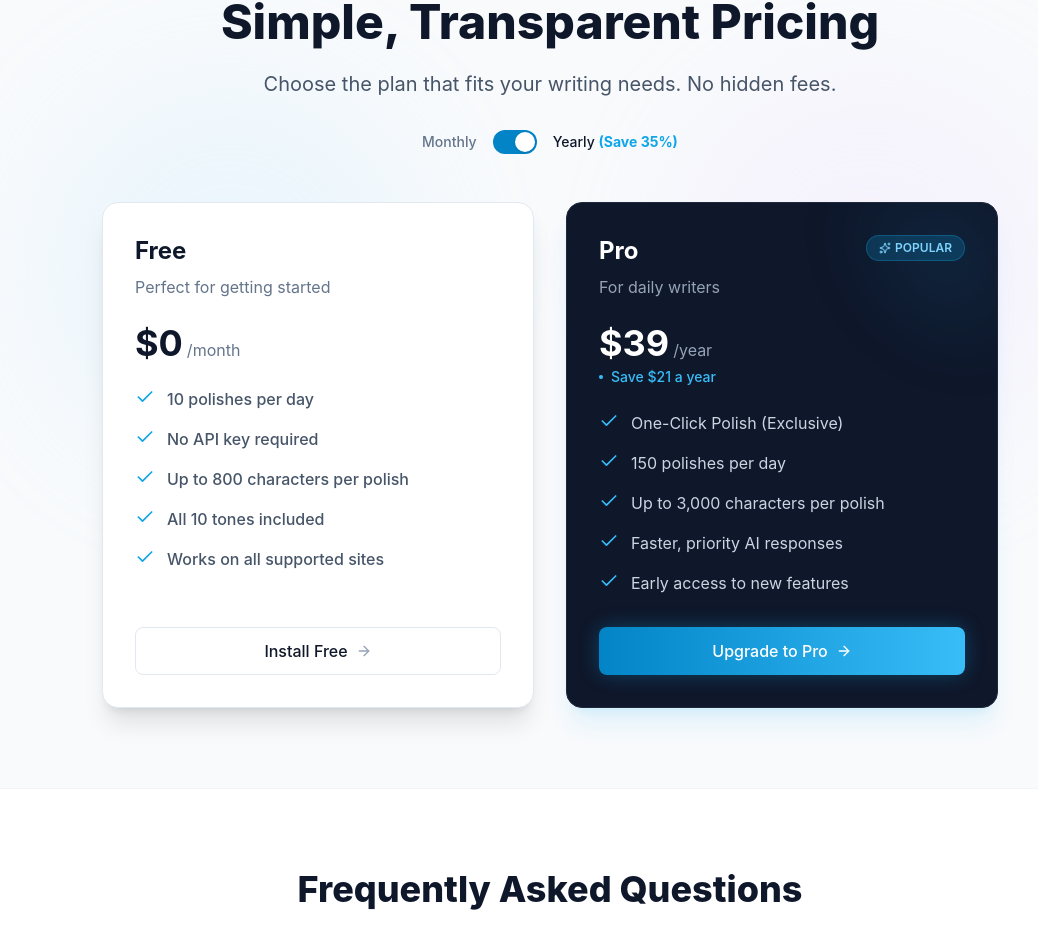
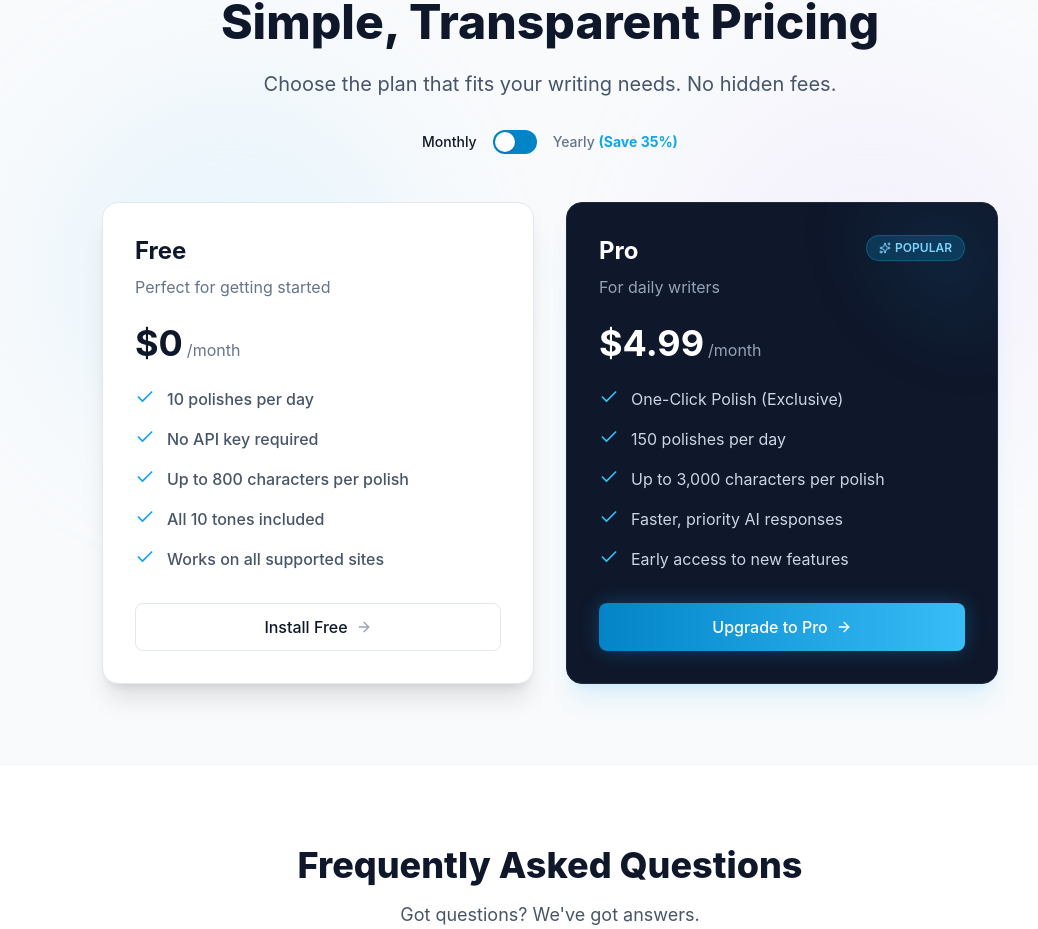
Before and after one commit to VENTOURA/textglow.io, a React (Vite) app: page / in a window 1280 px wide. Shown: the part 3400-4329 px from the top of the page, without its empty margins (90-1128 px from the left). Built offline with nearby package versions, Linux system fonts and the light colour scheme.

Commit message:
change default pricing

```diff
--- a/src/components/home/PricingSection.tsx
+++ b/src/components/home/PricingSection.tsx
@@ -2,7 +2,7 @@ import { PricingCard } from './PricingCard';
 import { useState } from 'react';
 
 export const PricingSection = () => {
-    const [billingCycle, setBillingCycle] = useState<'monthly' | 'yearly'>('yearly');
+    const [billingCycle, setBillingCycle] = useState<'monthly' | 'yearly'>('monthly');
 
     const monthlyLink = "https://buy.stripe.com/9B6fZjeoVfP8dAg6oIc3m08";
     const yearlyLink = "https://buy.stripe.com/9B69AV5SpbyS8fW3cwc3m07";
```
